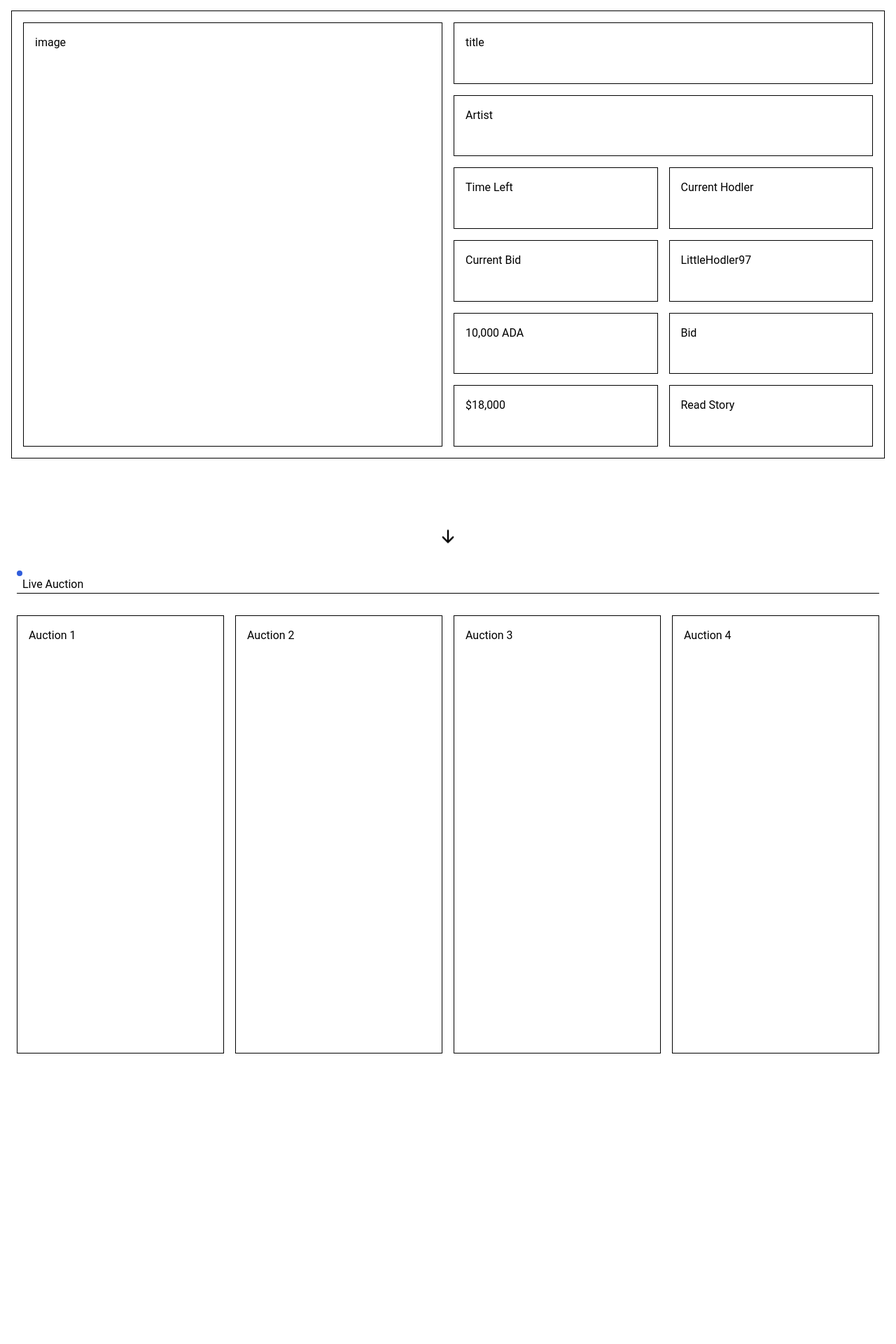
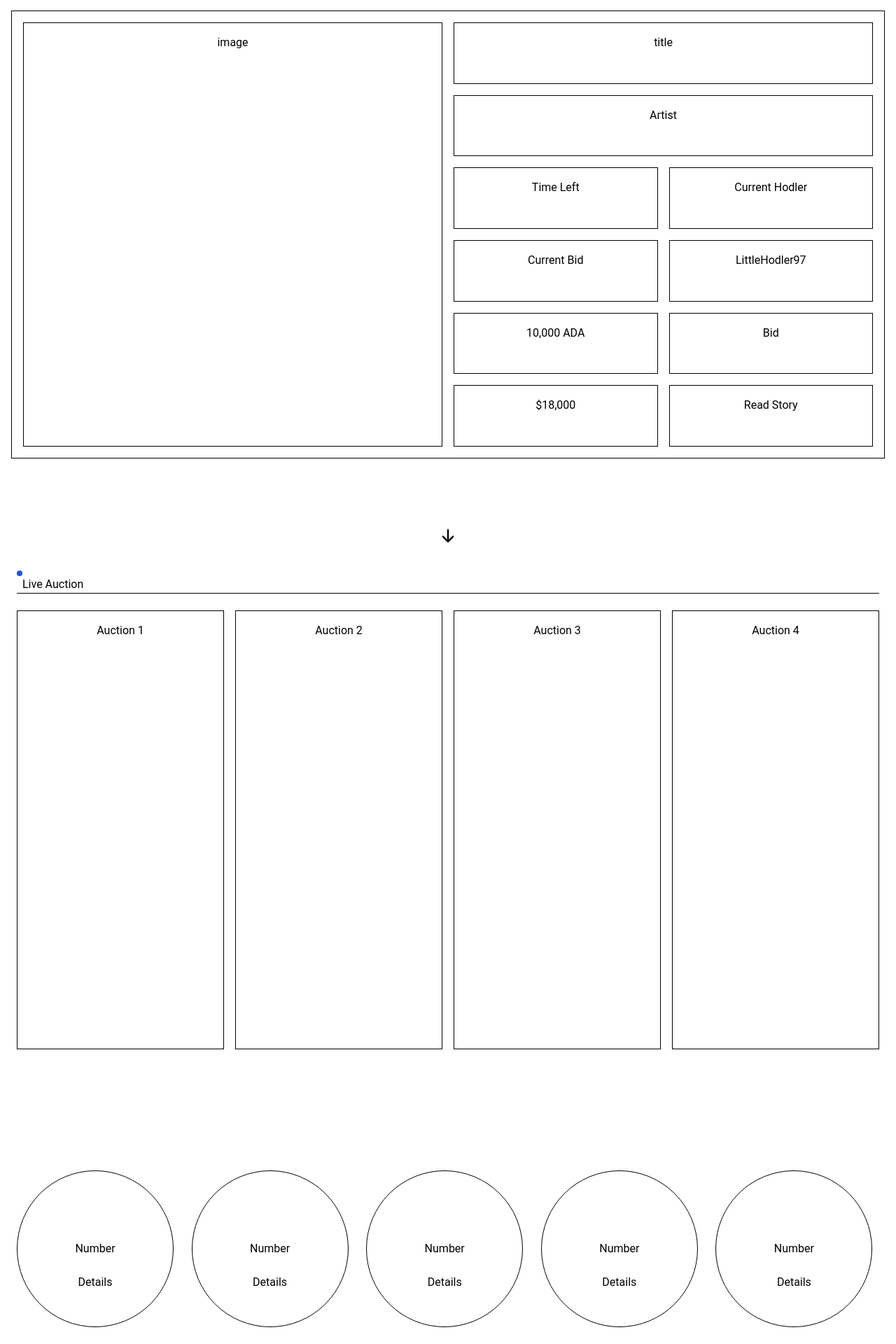
Before and after one commit to eltontay/MyLittleNftStory, a React (Create React App) app in the folder frontend/: page / in a window 1280 px wide. Shown: the part 133-2053 px from the top of the page at 70% size. Before the commit the page ends 1725 px from the top, so only its background shows below. Built offline with nearby package versions, Linux system fonts and the light colour scheme; what @tailwindcss/typography would draw is missing.

Commit message:
added balls

```diff
--- a/frontend/src/App.tsx
+++ b/frontend/src/App.tsx
@@ -11,6 +11,7 @@ const Artists = lazy(() => import('./pages/admin/Artists'));
 const Auctions = lazy(() => import('./pages/admin/Auctions'));
 const ForgotPassword = lazy(() => import('./pages/admin/ForgotPassword'));
 const About = lazy(() => import('./pages/admin/About'));
+const HeroLiveAuction = lazy(() => import('./templates/HeroLiveAuction'));
 
 const App: React.FC = () => {
   return (
@@ -38,6 +39,9 @@ const App: React.FC = () => {
           <Route path="/About">
             <About />
           </Route>
+          <Route path="/LiveAuctions">
+            <HeroLiveAuction />
+          </Route>
         </Switch>
       </SuspenseWithChunkError>
     </Router>
--- a/frontend/src/pages/admin/Home.tsx
+++ b/frontend/src/pages/admin/Home.tsx
@@ -1,8 +1,9 @@
 import React from 'react';
 import NavBar from '../../components/Navbar';
 import HeroAuction from '../../templates/HeroAuction';
-import LiveAuction from '../../templates/LiveAuction';
+import HeroLiveAuction from '../../templates/HeroLiveAuction';
 import BouncingArrow from '../../templates/BouncingArrow';
+import CircleAttributes from '../../templates/CircleAttributes';
 
 export default function HomePage() {
   return (
@@ -10,17 +11,8 @@ export default function HomePage() {
       <NavBar />
       <HeroAuction />
       <BouncingArrow />
-
-      <div className="grid grid-cols-1 divide-y divide-black px-6">
-        <div>
-          <div className="animate-pulse ">
-            <div className="rounded-full bg-blue-700 h-2 w-2"></div>
-          </div>
-          <div className="flex pl-2">Live Auction</div>
-        </div>
-        <div />
-      </div>
-      <LiveAuction />
+      <HeroLiveAuction />
+      <CircleAttributes />
     </div>
   );
 }
--- a/frontend/src/templates/BouncingArrow.tsx
+++ b/frontend/src/templates/BouncingArrow.tsx
@@ -1,8 +1,9 @@
 import React from 'react';
+import { Link as RouterLink } from 'react-router-dom';
 
 function BouncingArrow() {
   return (
-    <div className="flex justify-center -mt-14 mb-8 cursor-pointer">
+    <div className="flex justify-center -mt-14 mb-8 cursor-pointer point-events-auto">
       <svg
         xmlns="http://www.w3.org/2000/svg"
         className="h-5 w-5 animate-bounce w-6 h-6"
@@ -15,6 +16,7 @@ function BouncingArrow() {
           clip-rule="evenodd"
         />
       </svg>
+      <RouterLink to="/HeroLiveAuction" />
     </div>
   );
 }
--- /dev/null
+++ b/frontend/src/templates/CircleAttributes.tsx
@@ -0,0 +1,47 @@
+import React from 'react';
+
+function CircleAttributes() {
+  return (
+    <div>
+      <div className=" grid grid-cols-5 gap-4 p-6 flex flex-col justify-center items-stretch flex items-center">
+        <div className="relative rounded-full w-56 h-56 border border-black grid grid-cols-1 justify-center items-stretch flex items-center content-center">
+          <div className="grid grid-rows-3 gap-6 grid-flow-col text-center flex flex-wrap">
+            <div />
+            <div>Number</div>
+            <div>Details</div>
+          </div>
+        </div>
+        <div className="relative rounded-full w-56 h-56 border border-black grid grid-cols-1 justify-center items-stretch flex items-center content-center">
+          <div className="grid grid-rows-3 gap-6 grid-flow-col text-center flex flex-wrap">
+            <div />
+            <div>Number</div>
+            <div>Details</div>
+          </div>
+        </div>
+        <div className="relative rounded-full w-56 h-56 border border-black grid grid-cols-1 justify-center items-stretch flex items-center content-center">
+          <div className="grid grid-rows-3 gap-6 grid-flow-col text-center flex flex-wrap">
+            <div />
+            <div>Number</div>
+            <div>Details</div>
+          </div>
+        </div>
+        <div className="relative rounded-full w-56 h-56 border border-black grid grid-cols-1 justify-center items-stretch flex items-center content-center">
+          <div className="grid grid-rows-3 gap-6 grid-flow-col text-center flex flex-wrap">
+            <div />
+            <div>Number</div>
+            <div>Details</div>
+          </div>
+        </div>
+        <div className="relative rounded-full w-56 h-56 border border-black grid grid-cols-1 justify-center items-stretch flex items-center content-center">
+          <div className="grid grid-rows-3 gap-6 grid-flow-col text-center flex flex-wrap">
+            <div />
+            <div>Number</div>
+            <div>Details</div>
+          </div>
+        </div>
+      </div>
+    </div>
+  );
+}
+
+export default CircleAttributes;
--- a/frontend/src/templates/HeroAuction.tsx
+++ b/frontend/src/templates/HeroAuction.tsx
@@ -5,37 +5,37 @@ function HeroAuction() {
     <div>
       <div className="h-screen">
         <div className="justify-center h-4/5 p-4 mx-4 border border-black flex items-stretch flex-col items-center grid lg:grid-rows-6 lg:grid-cols-4  grid-flow-col gap-4">
-          <div className="justify-center h-full w-full p-4 border border-black mx-auto px-4 row-span-full col-span-2 place-self-center">
+          <div className="justify-center h-full w-full p-4 border border-black mx-auto px-4 row-span-full col-span-2 grid grid-cols-1 items-stretch place-items-center">
             image
           </div>
-          <div className="justify-center h-full w-full p-4 border border-black mx-auto px-4 row-start-1 col-span-2 place-self-center ">
+          <div className="justify-center h-full w-full p-4 border border-black mx-auto px-4 row-start-1 col-span-2 grid grid-cols-1 items-stretch place-items-center ">
             title
           </div>
-          <div className="justify-center h-full w-full p-4 border border-black mx-auto px-4 col-span-2 place-self-center">
+          <div className="justify-center h-full w-full p-4 border border-black mx-auto px-4 col-span-2 grid grid-cols-1 items-stretch place-items-center">
             Artist
           </div>
-          <div className="justify-center h-full w-full p-4 border border-black mx-auto px-4 place-self-center">
+          <div className="justify-center h-full w-full p-4 border border-black mx-auto px-4 grid grid-cols-1 items-stretch place-items-center">
             Time Left
           </div>
-          <div className="justify-center h-full w-full p-4 border border-black mx-auto px-4 place-self-center">
+          <div className="justify-center h-full w-full p-4 border border-black mx-auto px-4 grid grid-cols-1 items-stretch place-items-center">
             Current Bid
           </div>
-          <div className="justify-center h-full w-full p-4 border border-black mx-auto px-4 place-self-center">
+          <div className="justify-center h-full w-full p-4 border border-black mx-auto px-4 grid grid-cols-1 items-stretch place-items-center">
             10,000 ADA
           </div>
-          <div className="justify-center h-full w-full p-4 border border-black mx-auto px-4 place-self-center">
+          <div className="justify-center h-full w-full p-4 border border-black mx-auto px-4 grid grid-cols-1 items-stretch place-items-center">
             $18,000
           </div>
-          <div className="justify-center h-full w-full p-4 border border-black mx-auto px-4 place-self-center">
+          <div className="justify-center h-full w-full p-4 border border-black mx-auto px-4 grid grid-cols-1 items-stretch place-items-center">
             Current Hodler
           </div>
-          <div className="justify-center h-full w-full p-4 border border-black mx-auto px-4 place-self-center">
+          <div className="justify-center h-full w-full p-4 border border-black mx-auto px-4 grid grid-cols-1 items-stretch place-items-center">
             LittleHodler97
           </div>
-          <div className="justify-center h-full w-full p-4 border border-black mx-auto px-4 place-self-center">
+          <div className="justify-center h-full w-full p-4 border border-black mx-auto px-4 grid grid-cols-1 items-stretch place-items-center">
             Bid
           </div>
-          <div className="justify-center h-full w-full p-4 border border-black mx-auto px-4 place-self-center">
+          <div className="justify-center h-full w-full p-4 border border-black mx-auto px-4 grid grid-cols-1 items-stretch place-items-center">
             Read Story
           </div>
         </div>
--- /dev/null
+++ b/frontend/src/templates/HeroLiveAuction.tsx
@@ -0,0 +1,33 @@
+import React from 'react';
+
+function HeroLiveAuction() {
+  return (
+    <div>
+      <div className="grid grid-cols-1 divide-y divide-black px-6">
+        <div>
+          <div className="animate-pulse ">
+            <div className="rounded-full bg-blue-700 h-2 w-2"></div>
+          </div>
+          <div className="flex pl-2">Live Auction</div>
+        </div>
+        <div />
+      </div>
+      <div className="h-screen p-6 grid grid-cols-4 gap-4 flex flex-col justify-center ">
+        <div className="justify-center h-5/6 w-full p-4 border border-black mx-auto px-4 row-span-4 grid grid-cols-1 items-stretch place-items-center ">
+          Auction 1
+        </div>
+        <div className="justify-center h-5/6 w-full p-4 border border-black mx-auto px-4 row-span-4 grid grid-cols-1 items-stretch place-items-center ">
+          Auction 2
+        </div>
+        <div className="justify-center h-5/6 w-full p-4 border border-black mx-auto px-4 row-span-4 grid grid-cols-1 items-stretch place-items-center ">
+          Auction 3
+        </div>
+        <div className="justify-center h-5/6 w-full p-4 border border-black mx-auto px-4 row-span-4 grid grid-cols-1 items-stretch place-items-center ">
+          Auction 4
+        </div>
+      </div>
+    </div>
+  );
+}
+
+export default HeroLiveAuction;
--- a/frontend/src/templates/LiveAuction.tsx
+++ /dev/null
@@ -1,24 +0,0 @@
-import React from 'react';
-
-function LiveAuction() {
-  return (
-    <div>
-      <div className="h-screen p-6 grid grid-cols-4 gap-4 flex flex-col justify-center -mt-14">
-        <div className="justify-center h-5/6 w-full p-4 border border-black mx-auto px-4 row-span-4 place-self-center">
-          Auction 1
-        </div>
-        <div className="justify-center h-5/6 w-full p-4 border border-black mx-auto px-4 row-span-4 place-self-center">
-          Auction 2
-        </div>
-        <div className="justify-center h-5/6 w-full p-4 border border-black mx-auto px-4 row-span-4 place-self-center">
-          Auction 3
-        </div>
-        <div className="justify-center h-5/6 w-full p-4 border border-black mx-auto px-4 row-span-4 place-self-center">
-          Auction 4
-        </div>
-      </div>
-    </div>
-  );
-}
-
-export default LiveAuction;
--- a/frontend/tailwind.config.js
+++ b/frontend/tailwind.config.js
@@ -52,6 +52,7 @@ module.exports = {
       full: '9999px',
       large: '12px',
     },
+    pointerEvents: ['hover', 'focus'],
   },
   variants: {
     extend: {
```
